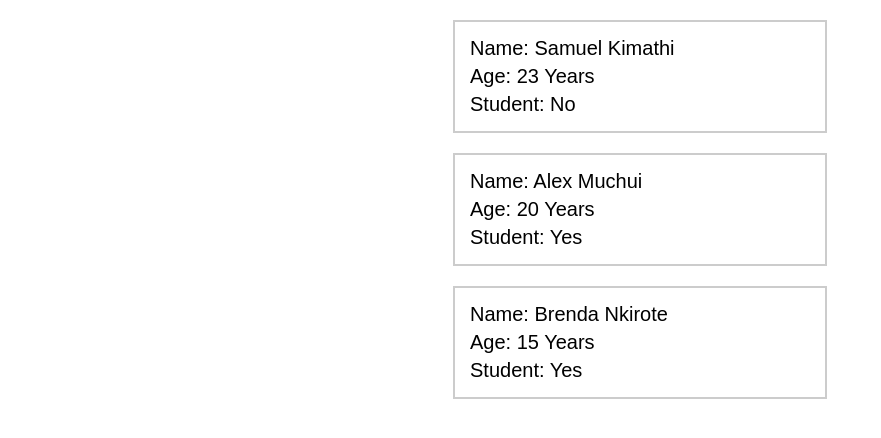
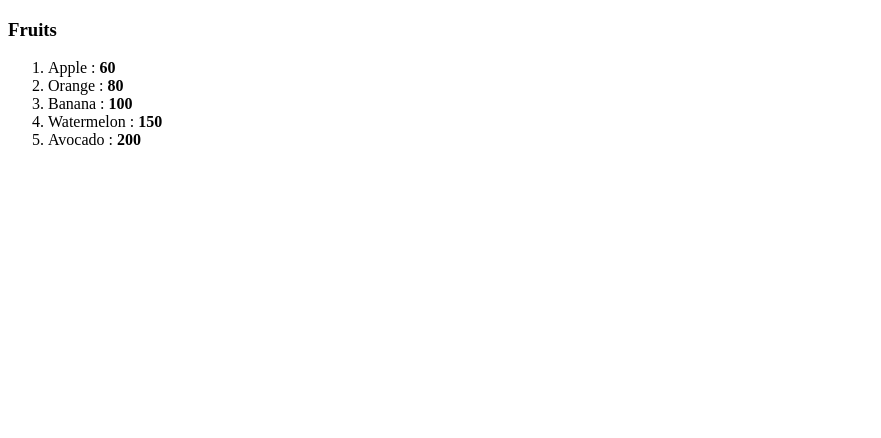
Before and after one commit to BodyBuilder254/2025ReactProject1, a React (Vite) app: page / in a window 1280 px wide. Shown: the top 438 px of the page, without its empty margins (0-881 px from the left). Built offline with nearby package versions, Linux system fonts and the light colour scheme.

Commit message:
Commiting second version of my Project

```diff
--- a/src/App.jsx
+++ b/src/App.jsx
@@ -1,13 +1,17 @@
 
-import Student from "./Student"
+import List from "./List.jsx"
 function App(){
+
+     const fruits = [{name: "Apple", calories: 60},
+                    {name: "Orange", calories: 80},
+                    {name: "Banana", calories: 100},
+                    {name: "Watermelon", calories: 150},
+                    {name: "Avocado", calories: 200}]
+
+
     return(
-        <>
-            <Student name = "Samuel Kimathi" age = "23" isStudent = {false}/>
-            <Student name = "Alex Muchui" age = {20} isStudent = {true} />
-            <Student name = "Brenda Nkirote" age = {15} isStudent = {true} />
-        </>
-    );
+        <List items = {fruits} category = "Fruits" />
+    )
 
 }
 
--- /dev/null
+++ b/src/List.jsx
@@ -0,0 +1,25 @@
+
+function List({items, category}){
+
+    // fruits.sort((a,b) => a.name.localeCompare(b.name)) // SALPHABETICAL ORDER
+    //  fruits.sort((a,b ) => b.name.localeCompare(a.name))   // REVERSE ORDER
+
+    // fruits.sort((a, b) => a.calories - b.calories)      //NUMERIC
+    // fruits.sort((a, b) => b.calories - a.calories)          //REVERSE NUMERIC
+
+    // const lowCalFruits = fruits.filter(fruit => fruit.calories <= 100);
+    // const highCalFruits = fruits.filter(fruit => fruit.calories >= 100);
+
+    const itemList = items;
+    const listItems = itemList.map((item, index) =>
+        <li key={index}>{item.name}  :  <b>{item.calories}</b> </li>
+    );
+    return(
+        <>
+            <h3>{category}</h3>
+            <ol>{listItems} </ol>
+        </>
+    );
+}
+
+export default List
--- a/src/Student.jsx
+++ b/src/Student.jsx
@@ -1,17 +1,17 @@
 
 import PropTypes from "prop-types"
-function Student(props){
+function Student({name = "Guest",age = 18, isStudent = true}){
 
     return(
         <div className="student">
-            <p>Name: {props.name}</p>
-            <p>Age: {props.age} Years</p>
-            <p>Student: {props.isStudent ? "Yes" : "No"}</p>
+            <p>Name: {name}</p>
+            <p>Age: {age} Years</p>
+            <p>Student: {isStudent ? "Yes" : "No"}</p>
         </div>
     );
 
 }
-Student.PropTypes = {
+Student.prototype = {
     name: PropTypes.string,
     age: PropTypes.number,
     isStudent: PropTypes.bool
--- a/src/index.css
+++ b/src/index.css
@@ -1,4 +1,17 @@
 
+/* UserGreetings Stylesheet */
+.welcomeMsg,.loginPrompt{
+  font-size: 2rem;
+  background-color: rgb(55, 199, 55);
+  color: white;
+  padding: 10px;
+  margin: 5px;
+  max-width: 50%;
+  text-align: center;
+}
+.loginPrompt{
+  background-color: red;
+}
 /* Student Component Stylesheet */
 .student{
   font-family: Arial;
```
Also changed, not shown: src/UserGreeting.jsx (added, +17 -0 lines).
